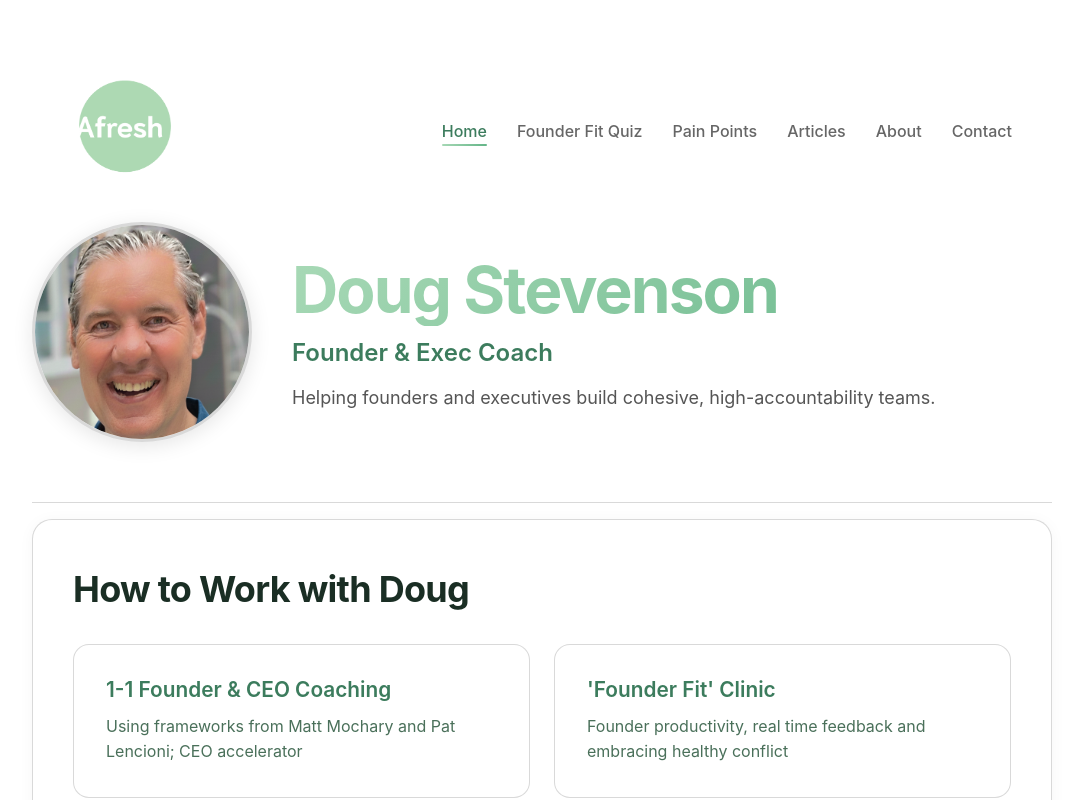
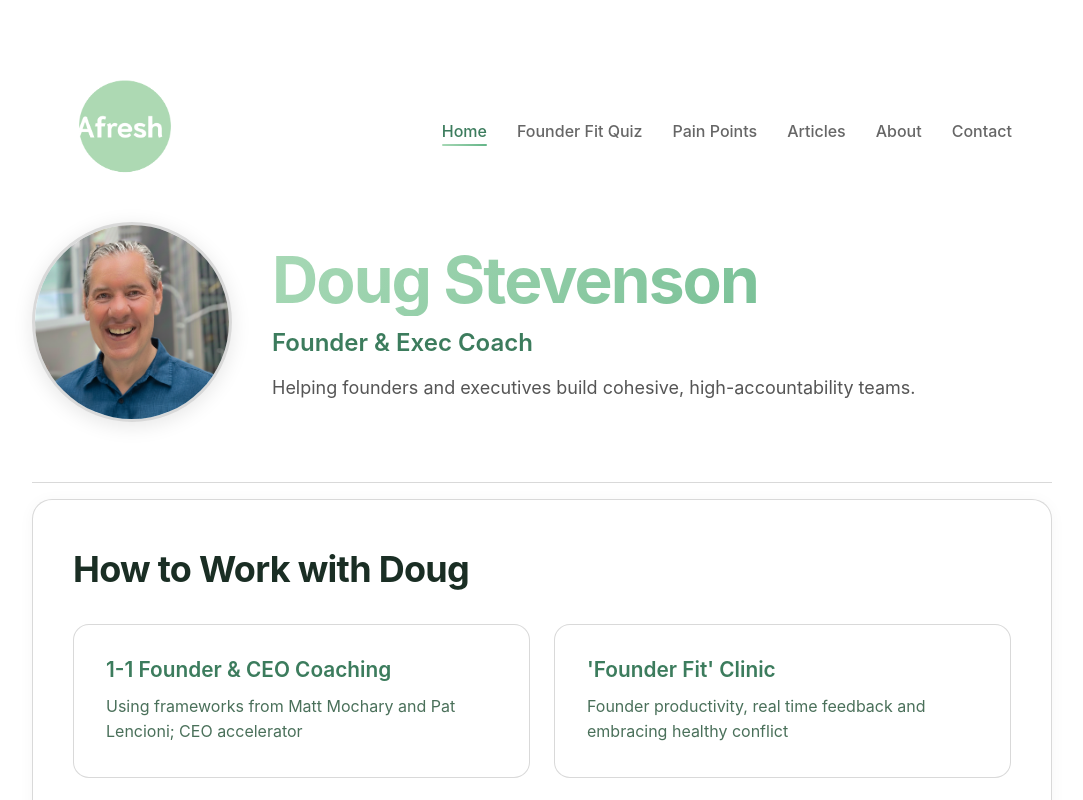
Before and after one commit to Afreshio/founder-assessment-tool, a React (Vite) app: page / in a window 1280 px wide. Shown: the top 800 px of the page, without its empty margins (98-1181 px from the left). Built offline with nearby package versions, Linux system fonts and the light colour scheme.

Commit message:
Update Doug headshot and framing

```diff
--- a/src/pages/DougHome.css
+++ b/src/pages/DougHome.css
@@ -49,10 +49,10 @@
 }
 
 .hero-headshot {
-  width: 220px;
-  height: 220px;
+  width: 200px;
+  height: 200px;
   object-fit: cover;
-  object-position: center top;
+  object-position: center 35%;
   border-radius: 50%;
   border: 3px solid rgba(0, 0, 0, 0.15);
   box-shadow: 0 4px 20px rgba(0, 0, 0, 0.1);
--- a/src/pages/DougHome.jsx
+++ b/src/pages/DougHome.jsx
@@ -1,6 +1,6 @@
 import { useState, useEffect, useRef } from 'react'
 import { Link } from 'react-router-dom'
-import headshotImg from '../assets/headshot linen air force blue.png'
+import headshotImg from '../assets/headshot linen crop bigger.png'
 import afreshLogo from '../assets/Afresh.png'
 import './DougHome.css'
 
```
Also changed, not shown: src/assets/headshot linen crop bigger.png (added), 1 other file (tests, documents, lock files or other folders).
